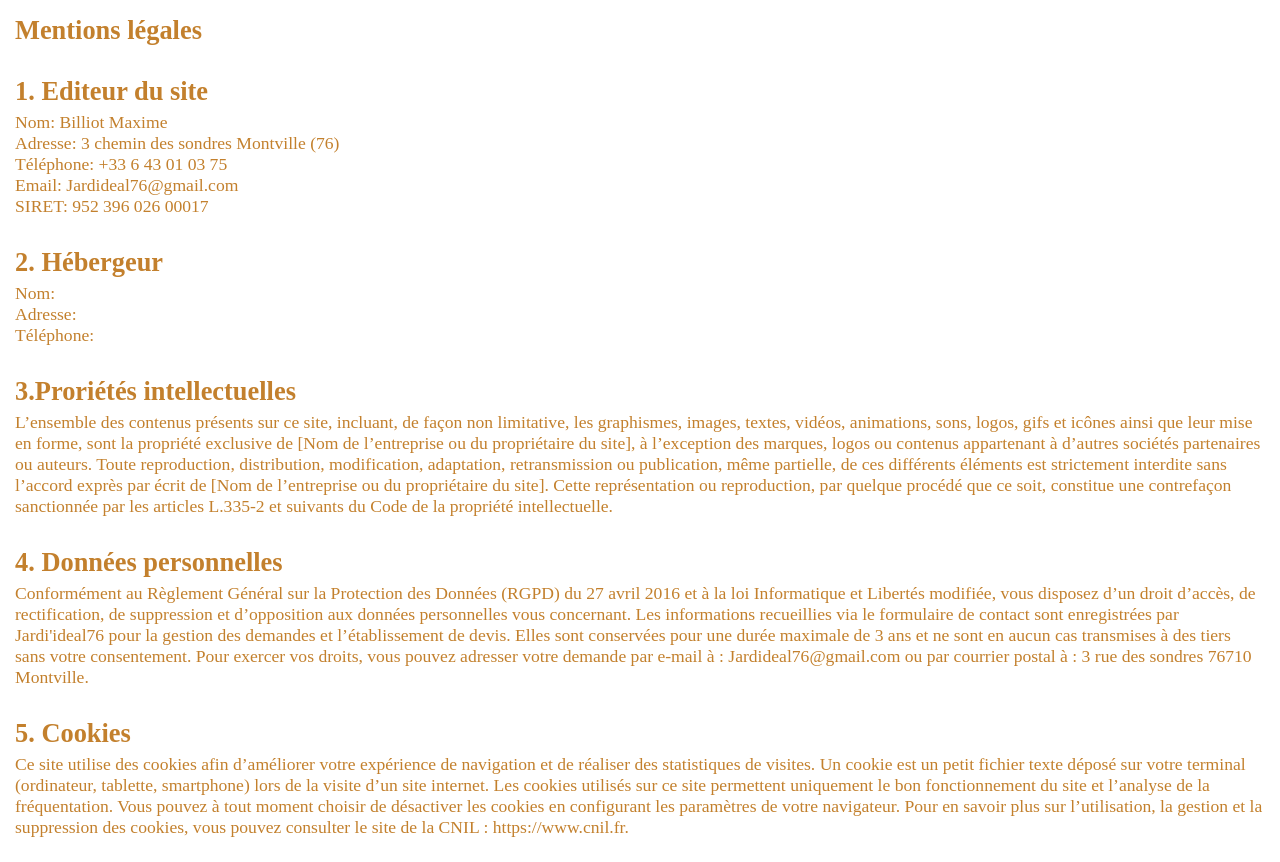
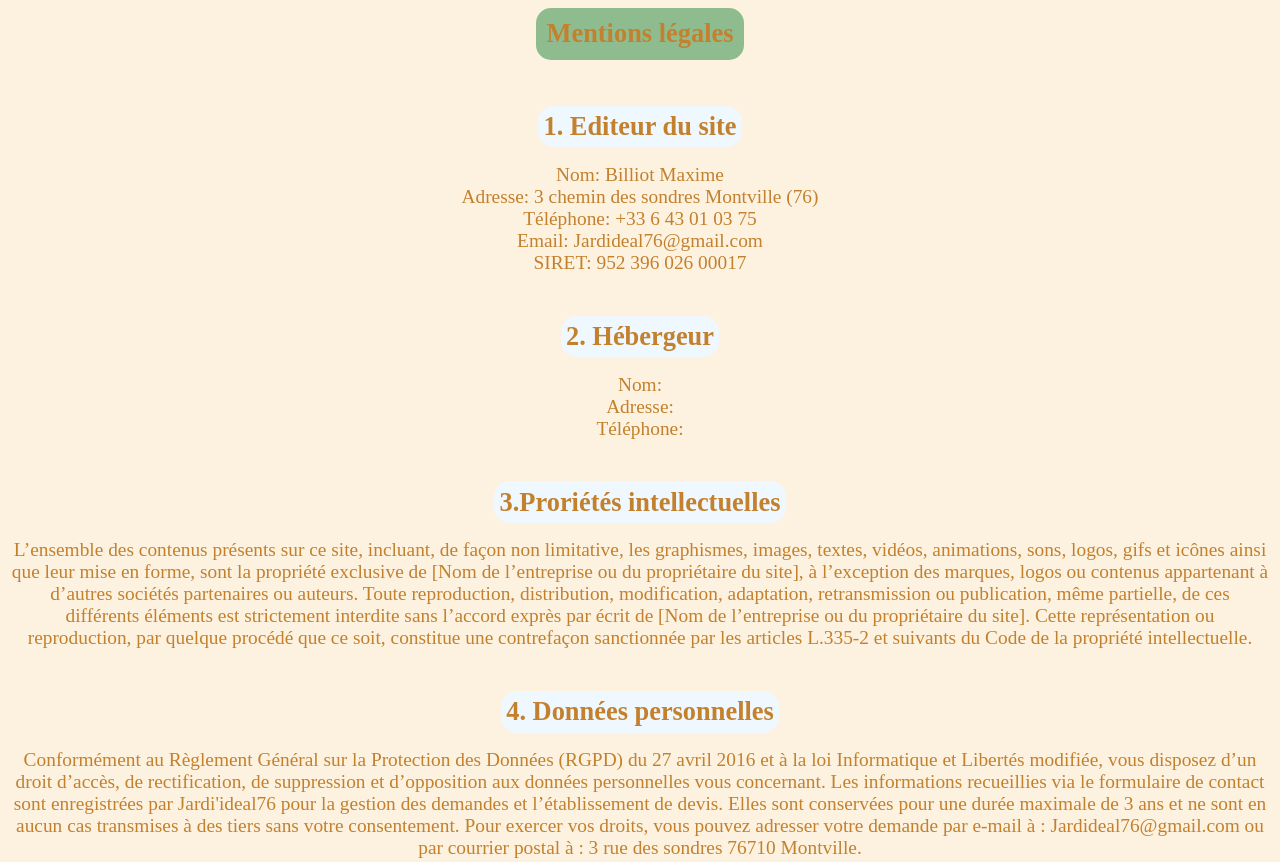
Before and after one commit to Jubishop02/max-billiot, a plain HTML site: page mentions-legales.html in a window 1280 px wide. Shown: the top 862 px of the page. Drawn offline with Linux system fonts and the light colour scheme.

Commit message:
modification sur les pages politique de confidentialité et mentions legales, modifications des h1 et cta

```diff
--- a/mentions-legales.html
+++ b/mentions-legales.html
@@ -8,8 +8,7 @@
 </head>
 <body>
     <section>
-        <h1>Mentions légales</h1>
-
+        <h1 class="titre-h1">Mentions légales</h1>
         <h2>1. Editeur du site</h2>
         <p>
             Nom: Billiot Maxime <br>
--- a/style/style-mentions-legales.css
+++ b/style/style-mentions-legales.css
@@ -1,10 +1,34 @@
 * {
+    color: #C3802D;
     margin: 0;
+    background-color: rgb(253, 242, 224);
+}
+
+section {
+    text-align: center;
+}
+
+h1.titre-h1 {
+    display: block;
+    width: max-content;
+    margin: 0.3em auto 0.6em;
+    background-color: darkseagreen;
+    padding: 0.4em;
+    border-radius: 15px;
+    box-shadow: rgba(0, 0, 0, 0.6);
+}
+
+section h2 {
+    background-color: aliceblue;;
+    display: inline-block;
+    text-align: center;
+    padding: 0.2em;
+    border-radius: 0.6em;
 }
 
 body {
     font-size: 1.1em;
-    color: #C3802D;
+    color:
     margin: 15px;
 }
 
@@ -19,3 +43,9 @@ h2 {
     margin-top: 30px;
     margin-bottom: 5px;
 }
+
+p {
+    font-size: 1.1em;
+    text-align: center;
+    margin: 0.6em;
+}
--- a/style/style-politique-de-confidentialite.css
+++ b/style/style-politique-de-confidentialite.css
@@ -2,21 +2,27 @@
     margin: 0;
     padding: 0;
     color: rgb(158, 68, 4);
+    background-color: rgb(243, 237, 229);
 }
 
 section {
+    display: flex;
+    flex-direction: column;
     padding: 20px;
     margin-left: 5px;
+    align-items: center;
 }
 
 h1 {
     font-size: 2em;
+    margin-bottom: 0.7em;
 
 }
 
 h2 {
     font-size: 1.5em;
     margin-top: 0.7em;
+    margin-bottom: 0.2em;
 
 }
 
--- a/style/style.css
+++ b/style/style.css
@@ -38,13 +38,19 @@ body {
 strong {
   color: #C3802D;
   font-style: normal;
+  background-color: wheat ;
+  padding: 2px 2px;
+  border-radius: 8px;
 }
 
 h1 {
   font-family: 'Ruda', sans-serif;
   color: #C3802D;
+  background-color: wheat;
   margin-bottom: 15px;
-  }
+  border-radius: 15px;
+  padding: 8px 8px;
+}
 
 p, li {
   font-size: 1.1em;
@@ -79,8 +85,9 @@ a {
   display: inline-block;
   background: linear-gradient(#76b852, #8DC26F);
   color: #5D3D1A;
-  border-radius: 30px;
-  padding: 30px 40px;
+  box-shadow: rgba(0, 0, 0, 0.3);
+  border-radius: 20px;
+  padding: 20px 30px;
   font-size: 1em;
   text-align: center;
   margin-bottom: 30px;
@@ -136,12 +143,17 @@ section {
 
 .dernieres-realisations {
   background-color: #e9c28ff3;
+  text-align: center;
 }
 
 .dernieres-realisations h2 {
+  display: inline-block;
+  padding: 10px 15px;
+  border-radius: 15px;
+  box-shadow: 2px 2px 6px rgba(0, 0, 0, 0.3);
   margin-bottom: 80px;
   font-family: 'Ruda', sans-serif;
-  text-align: center;
+  background-color: #bb7409;
 }
 
 .grid-realisations {
```
Also changed, not shown: index.html (+1 -1 lines), politique-confidentialite.html (+7 -3 lines).
